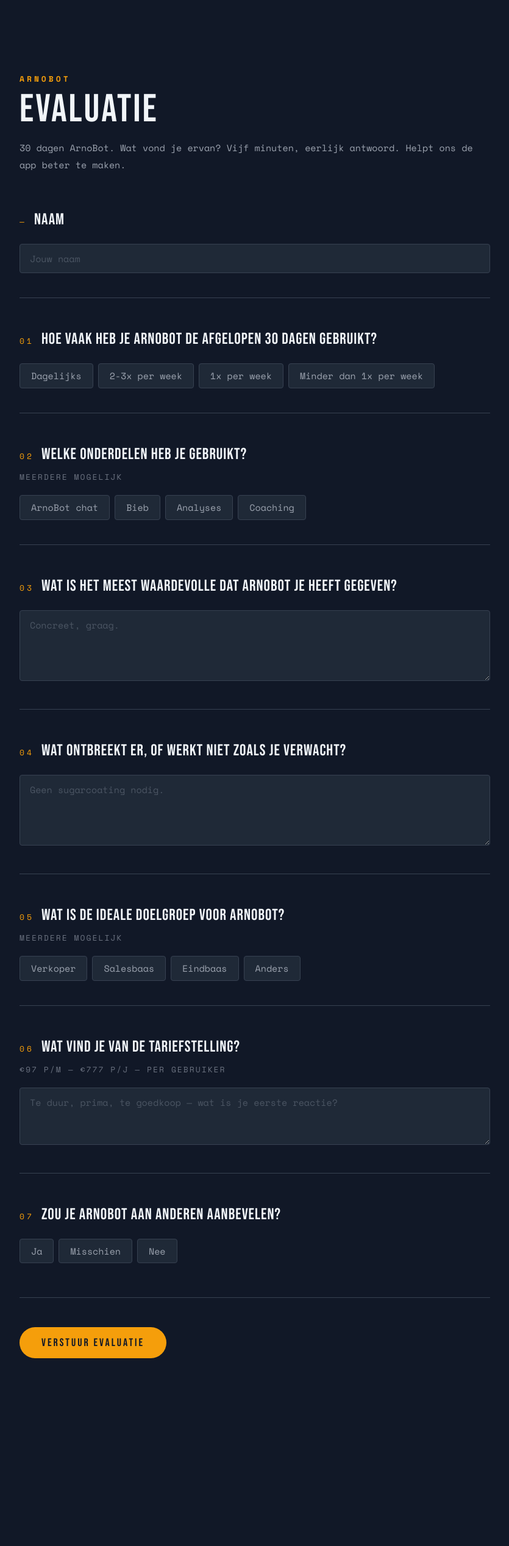
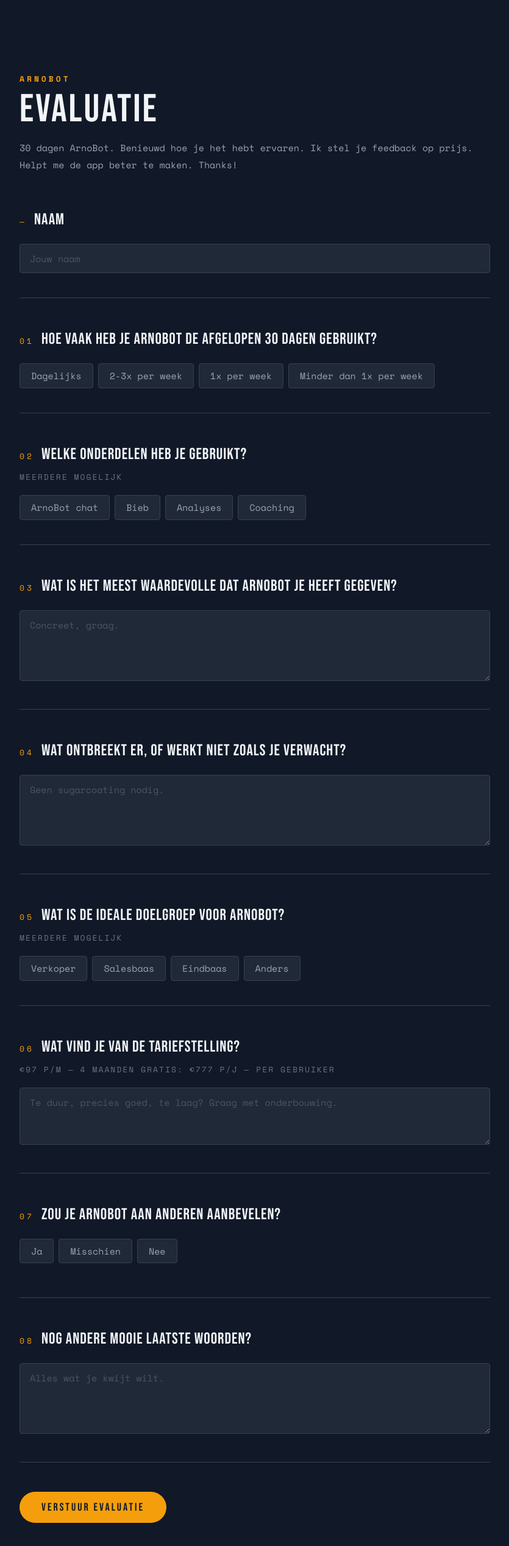
Before and after one commit to arnoceo-ops/arno-blog, a Next.js app: page /evaluatie in a window 1280 px wide. Shown: the top 2536 px of the page at 61% size, without its empty margins (222-1057 px from the left). Before the commit the page ends 2308 px from the top, so only its background shows below. Built offline with nearby package versions, Linux system fonts and the light colour scheme.

Commit message:
feat: evaluatie tekst, tariefstelling, vraag 7 placeholders en vraag 8 toegevoegd

```diff
--- a/app/api/evaluatie/route.ts
+++ b/app/api/evaluatie/route.ts
@@ -10,7 +10,7 @@ const resend = new Resend(process.env.RESEND_API_KEY)
 
 export async function POST(req: NextRequest) {
   const body = await req.json()
-  const { naam, frequentie, onderdelen, waardevol, ontbreekt, persona, personaAnders, tariefstelling, aanbevelen, aanbevelenToelichting } = body
+  const { naam, frequentie, onderdelen, waardevol, ontbreekt, persona, personaAnders, tariefstelling, aanbevelen, aanbevelenToelichting, slotwoord } = body
 
   const { error } = await supabase.from('arnobot_evaluaties').insert({
     naam: naam || null,
@@ -23,6 +23,7 @@ export async function POST(req: NextRequest) {
     tariefstelling: tariefstelling || null,
     aanbevelen,
     aanbevelen_toelichting: aanbevelenToelichting || null,
+    slotwoord: slotwoord || null,
   })
 
   if (error) return NextResponse.json({ error: error.message }, { status: 500 })
@@ -52,6 +53,7 @@ export async function POST(req: NextRequest) {
           ${r('Tariefstelling', tariefstelling)}
           ${r('Aanbevelen', aanbevelen)}
           ${aanbevelenToelichting ? r('Toelichting', aanbevelenToelichting) : ''}
+          ${slotwoord ? r('Slotwoord', slotwoord) : ''}
         </table>
       </div>
     `,
--- a/app/evaluatie/page.tsx
+++ b/app/evaluatie/page.tsx
@@ -54,6 +54,7 @@ export default function EvaluatiePage() {
   const [aanbevelen, setAanbevelen] = useState('')
   const [aanbevelenToelichting, setAanbevelenToelichting] = useState('')
   const [naam, setNaam] = useState('')
+  const [slotwoord, setSlotwoord] = useState('')
   const [loading, setLoading] = useState(false)
   const [sent, setSent] = useState(false)
   const [error, setError] = useState('')
@@ -76,7 +77,7 @@ export default function EvaluatiePage() {
       const res = await fetch('/api/evaluatie', {
         method: 'POST',
         headers: { 'Content-Type': 'application/json' },
-        body: JSON.stringify({ naam, frequentie, onderdelen, waardevol, ontbreekt, persona, personaAnders, tariefstelling, aanbevelen, aanbevelenToelichting }),
+        body: JSON.stringify({ naam, frequentie, onderdelen, waardevol, ontbreekt, persona, personaAnders, tariefstelling, aanbevelen, aanbevelenToelichting, slotwoord }),
       })
       if (!res.ok) throw new Error()
       setSent(true)
@@ -107,7 +108,7 @@ export default function EvaluatiePage() {
         <p style={{ fontFamily: "'Space Mono', monospace", fontWeight: 700, color: '#f59e0b', fontSize: 13, letterSpacing: 4, marginBottom: 8 }}>ARNOBOT</p>
         <h1 style={{ fontFamily: "'Bebas Neue', sans-serif", fontSize: 64, letterSpacing: 3, lineHeight: 1, color: '#f1f5f9', marginBottom: 16 }}>EVALUATIE</h1>
         <p style={{ fontSize: 15, lineHeight: 1.9, color: '#9ca3af', marginBottom: 56 }}>
-          30 dagen ArnoBot. Wat vond je ervan? Vijf minuten, eerlijk antwoord. Helpt ons de app beter te maken.
+          30 dagen ArnoBot. Benieuwd hoe je het hebt ervaren. Ik stel je feedback op prijs. Helpt me de app beter te maken. Thanks!
         </p>
 
         {sent ? (
@@ -157,8 +158,8 @@ export default function EvaluatiePage() {
               )}
             </Block>
 
-            <Block nr="06" title="Wat vind je van de tariefstelling?" sub="€97 P/M — €777 P/J — PER GEBRUIKER">
-              <textarea rows={3} value={tariefstelling} onChange={e => setTariefstelling(e.target.value)} placeholder="Te duur, prima, te goedkoop — wat is je eerste reactie?" />
+            <Block nr="06" title="Wat vind je van de tariefstelling?" sub="€97 P/M — 4 MAANDEN GRATIS: €777 P/J — PER GEBRUIKER">
+              <textarea rows={3} value={tariefstelling} onChange={e => setTariefstelling(e.target.value)} placeholder="Te duur, precies goed, te laag? Graag met onderbouwing." />
             </Block>
 
             <Block nr="07" title="Zou je ArnoBot aan anderen aanbevelen?">
@@ -174,9 +175,16 @@ export default function EvaluatiePage() {
                   </p>
                 </div>
               )}
-              {(aanbevelen === 'Misschien' || aanbevelen === 'Nee') && (
-                <input type="text" value={aanbevelenToelichting} onChange={e => setAanbevelenToelichting(e.target.value)} placeholder="Wat zou je tegenhouden?" />
+              {aanbevelen === 'Misschien' && (
+                <input type="text" value={aanbevelenToelichting} onChange={e => setAanbevelenToelichting(e.target.value)} placeholder="Wat zou je over de streep trekken?" />
               )}
+              {aanbevelen === 'Nee' && (
+                <input type="text" value={aanbevelenToelichting} onChange={e => setAanbevelenToelichting(e.target.value)} placeholder="😰 Nee, toch...?" />
+              )}
+            </Block>
+
+            <Block nr="08" title="Nog andere mooie laatste woorden?">
+              <textarea rows={4} value={slotwoord} onChange={e => setSlotwoord(e.target.value)} placeholder="Alles wat je kwijt wilt." />
             </Block>
 
             {error && (
```
